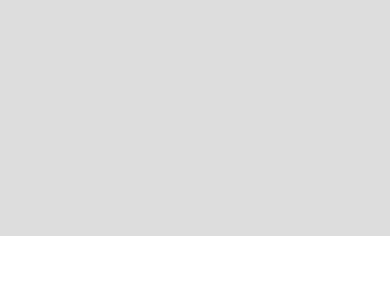
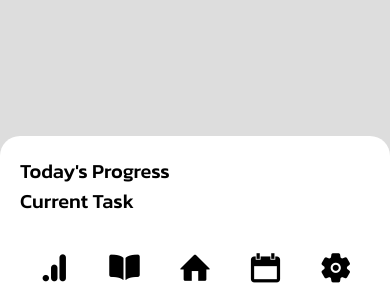
Before and after one commit to imperior-dev/AcademicGoals, a React Native app: screen / in a window 390 px wide. Shown: the part 544-844 px from the top of the page. Built offline with nearby package versions, Linux system fonts and the light colour scheme.

Commit message:
work done in school

```diff
--- a/assets/fonts/Font.tsx
+++ b/assets/Font.tsx
@@ -52,11 +52,27 @@ export function H4(props: any) {
     <Text
       style={{
         fontFamily: "Sora",
-        fontSize: scaleFactor * 16,
-        fontWeight: "500",
+        fontSize: scaleFactor * 18,
+        fontWeight: "400",
+        color: "white",
       }}
     >
       {props.children}
     </Text>
   );
 }
+
+export function H5(props: any) {
+  return (
+    <Text
+      style={{
+        fontFamily: "Sora",
+        fontSize: scaleFactor * 10,
+        fontWeight: "400",
+        color: "white",
+      }}
+    >
+      {props.children}
+    </Text>
+  );
+}
--- /dev/null
+++ b/assets/Icons.tsx
@@ -0,0 +1,39 @@
+import { Ionicons, Entypo, MaterialCommunityIcons } from "@expo/vector-icons";
+import { Dimensions } from "react-native";
+
+import { Constraints } from "./Global";
+
+const { width, height } = Dimensions.get("window");
+
+let IconSize = width / 12;
+if (Constraints.IsLandscape) {
+  IconSize = height / 26;
+}
+
+export function AnalyticsIcon(props: any) {
+  return (
+    <MaterialCommunityIcons
+      name="google-analytics"
+      size={IconSize}
+      color={props.color}
+    ></MaterialCommunityIcons>
+  );
+}
+
+export function HomeworkIcon(props: any) {
+  return <Ionicons name="book" size={IconSize} color={props.color}></Ionicons>;
+}
+
+export function HomeIcon(props: any) {
+  return <Entypo name="home" size={IconSize} color={props.color}></Entypo>;
+}
+
+export function CalendarIcon(props: any) {
+  return <Entypo name="calendar" size={IconSize} color={props.color}></Entypo>;
+}
+
+export function SettingsIcon(props: any) {
+  return (
+    <Ionicons name="settings" size={IconSize} color={props.color}></Ionicons>
+  );
+}
--- a/src/Main.tsx
+++ b/src/Main.tsx
@@ -1,28 +1,34 @@
-import { StyleSheet, View } from "react-native";
+import { StyleSheet, TouchableWithoutFeedback, View } from "react-native";
+import { useState } from "react";
 
 import { Dimensions } from "react-native";
-const { width, height } = Dimensions.get("window");
+const { width } = Dimensions.get("window");
 
 import { Constraints } from "../assets/Global";
 import Colors from "../assets/Colors";
 
+import Navbar from "./components/Navbar";
+
+import Analytics from "./components/Analytics";
+import Homework from "./components/Homework";
+import Home from "./components/Home";
+import Calendar from "./components/Calendar";
+import Settings from "./components/Settings";
+
 export default function Main() {
-  const sectionCount = Math.floor(width / 350);
+  const [page, setPage] = useState("home");
+
   if (Constraints.IsLandscape) {
     return (
       <View style={landscapeStyle.container}>
-        <View style={landscapeStyle.navbar}></View>
+        <View style={landscapeStyle.navbar}>
+          <Navbar setPage={setPage}></Navbar>
+        </View>
         <View style={landscapeStyle.content}>
-          <View style={landscapeStyle.primarySection}></View>
-          <View style={landscapeStyle.sectionsContainer}>
-            <View style={landscapeStyle.section1}></View>
-            {sectionCount > 3 ? (
-              <View style={landscapeStyle.section2}></View>
-            ) : undefined}
-            {sectionCount > 2 ? (
-              <View style={landscapeStyle.section3}></View>
-            ) : undefined}
+          <View style={landscapeStyle.primarySection}>
+            <Home></Home>
           </View>
+          <View style={landscapeStyle.sectionsContainer}></View>
         </View>
       </View>
     );
@@ -31,8 +37,16 @@ export default function Main() {
     <View style={portraitStyle.container}>
       <View style={portraitStyle.backgroundContainer}></View>
       <View style={portraitStyle.contentContainer}>
-        <View style={portraitStyle.content}></View>
-        <View style={portraitStyle.navbar}></View>
+        <View style={portraitStyle.content}>
+          {page == "analytics" ? <Analytics /> : undefined}
+          {page == "homework" ? <Homework /> : undefined}
+          {page == "home" ? <Home /> : undefined}
+          {page == "calendar" ? <Calendar /> : undefined}
+          {page == "settings" ? <Settings /> : undefined}
+        </View>
+        <View style={portraitStyle.navbar}>
+          <Navbar setPage={setPage}></Navbar>
+        </View>
       </View>
     </View>
   );
@@ -100,10 +114,13 @@ const portraitStyle = StyleSheet.create({
     right: 0,
     bottom: 0,
     left: 0,
+    justifyContent: "flex-end",
     position: "absolute",
   },
   content: {
-    flex: 1,
+    borderTopLeftRadius: Constraints.BorderRadius,
+    borderTopRightRadius: Constraints.BorderRadius,
+    backgroundColor: Colors.white,
   },
   navbar: {
     height: 64,
--- /dev/null
+++ b/src/components/Analytics.tsx
@@ -0,0 +1,17 @@
+import { View, StyleSheet } from "react-native";
+import { Constraints } from "../../assets/Global";
+
+export default function Analytics() {
+  if (Constraints.IsLandscape) {
+    return <View style={landscapeStyle.container}></View>;
+  }
+  return <View style={portraitStyle.container}></View>;
+}
+
+const landscapeStyle = StyleSheet.create({
+  container: {},
+});
+
+const portraitStyle = StyleSheet.create({
+  container: {},
+});
--- /dev/null
+++ b/src/components/Calendar.tsx
@@ -0,0 +1,17 @@
+import { View, StyleSheet } from "react-native";
+import { Constraints } from "../../assets/Global";
+
+export default function Calendar() {
+  if (Constraints.IsLandscape) {
+    return <View style={landscapeStyle.container}></View>;
+  }
+  return <View style={portraitStyle.container}></View>;
+}
+
+const landscapeStyle = StyleSheet.create({
+  container: {},
+});
+
+const portraitStyle = StyleSheet.create({
+  container: {},
+});
--- /dev/null
+++ b/src/components/Home.tsx
@@ -0,0 +1,62 @@
+import { View, StyleSheet } from "react-native";
+
+import { Constraints } from "../../assets/Global";
+import { H2 } from "../../assets/Font";
+
+export default function Home() {
+  if (Constraints.IsLandscape) {
+    return (
+      <View style={landscapeStyle.container}>
+        <View style={landscapeStyle.currentTaskContainer}>
+          <View style={{ flex: 1 }}></View>
+        </View>
+        <View style={landscapeStyle.progressContainer}></View>
+        <View style={landscapeStyle.space}></View>
+        <View style={landscapeStyle.timeContainer}></View>
+      </View>
+    );
+  }
+  return (
+    <View style={portraitStyle.container}>
+      <H2>Today's Progress</H2>
+      <ProgressBar />
+      <H2>Current Task</H2>
+      <CurrentTaskPlate />
+    </View>
+  );
+}
+
+const portraitStyle = StyleSheet.create({
+  container: {
+    padding: 20,
+  },
+});
+
+const landscapeStyle = StyleSheet.create({
+  container: {
+    flex: 1,
+    flexDirection: "row",
+  },
+  currentTaskContainer: {
+    backgroundColor: "black",
+    aspectRatio: 2,
+  },
+  progressContainer: {
+    aspectRatio: 2,
+  },
+  space: {
+    flex: 1,
+  },
+  timeContainer: {
+    aspectRatio: 1.3,
+    backgroundColor: "black",
+  },
+});
+
+function ProgressBar() {
+  return <View></View>;
+}
+
+function CurrentTaskPlate() {
+  return <View></View>;
+}
--- /dev/null
+++ b/src/components/Homework.tsx
@@ -0,0 +1,140 @@
+import { View, StyleSheet, ScrollView, SafeAreaView } from "react-native";
+import { Constraints } from "../../assets/Global";
+
+import { H3, H4, H5 } from "../../assets/Font";
+
+const homeworks = [
+  {
+    subject: "Math",
+    time: "30 Mins",
+    date: "30/4/2023",
+  },
+  {
+    subject: "English",
+    time: "15 Mins",
+    date: "30/4/2023",
+  },
+  {
+    subject: "SST",
+    time: "25 Mins",
+    date: "30/4/2023",
+  },
+  {
+    subject: "Science",
+    time: "45 Mins",
+    date: "30/4/2023",
+  },
+  // {
+  //   subject: "Arts",
+  //   time: "30 Mins",
+  //   date: "30/4/2023",
+  // },
+  // {
+  //   subject: "Biology",
+  //   time: "15 Mins",
+  //   date: "30/4/2023",
+  // },
+  // {
+  //   subject: "Chemistry",
+  //   time: "25 Mins",
+  //   date: "30/4/2023",
+  // },
+  // {
+  //   subject: "History",
+  //   time: "45 Mins",
+  //   date: "30/4/2023",
+  // },
+  // {
+  //   subject: "Hindi",
+  //   time: "30 Mins",
+  //   date: "30/4/2023",
+  // },
+];
+
+export default function Homework() {
+  if (Constraints.IsLandscape) {
+    return <View style={landscapeStyle.container}></View>;
+  }
+  return (
+    <View style={portraitStyle.container}>
+      <SafeAreaView>
+        <ScrollView>
+          {homeworks.map(({ subject, time, date }) => {
+            return (
+              <HomeworkCard
+                subject={subject}
+                time={time}
+                date={date}
+                key={subject}
+              />
+            );
+          })}
+        </ScrollView>
+      </SafeAreaView>
+    </View>
+  );
+}
+
+const landscapeStyle = StyleSheet.create({
+  container: {},
+});
+
+const portraitStyle = StyleSheet.create({
+  container: {},
+});
+
+function HomeworkCard(props: { subject: string; time: string; date: string }) {
+  return (
+    <View style={homeworkCardStyle.container}>
+      <View style={homeworkCardStyle.body}>
+        <View style={homeworkCardStyle.subjectContainer}>
+          <H3>{props.subject}</H3>
+        </View>
+        <View style={homeworkCardStyle.timeContainer}>
+          <H4>{props.time}</H4>
+          <View style={homeworkCardStyle.values}>
+            <H5>Time Remaining</H5>
+          </View>
+        </View>
+        <View style={homeworkCardStyle.dateContainer}>
+          <H4>{props.date}</H4>
+          <View style={homeworkCardStyle.values}>
+            <H5>Due Date</H5>
+          </View>
+        </View>
+      </View>
+    </View>
+  );
+}
+
+const homeworkCardStyle = StyleSheet.create({
+  container: {
+    margin: 20,
+    marginBottom: 0,
+  },
+  body: {
+    width: "100%",
+    aspectRatio: 4 / 1,
+    borderRadius: Constraints.BorderRadius,
+    backgroundColor: "pink",
+    flexDirection: "row",
+  },
+  subjectContainer: {
+    flex: 1,
+    alignItems: "center",
+    justifyContent: "center",
+  },
+  timeContainer: {
+    flex: 1,
+    alignItems: "center",
+    justifyContent: "center",
+  },
+  dateContainer: {
+    flex: 1,
+    alignItems: "center",
+    justifyContent: "center",
+  },
+  values: {
+    // marginBottom: 8,
+  },
+});
--- /dev/null
+++ b/src/components/Navbar.tsx
@@ -0,0 +1,92 @@
+import { StyleSheet, View, TouchableOpacity } from "react-native";
+
+import { Constraints } from "../../assets/Global";
+
+import {
+  AnalyticsIcon,
+  CalendarIcon,
+  HomeIcon,
+  HomeworkIcon,
+  SettingsIcon,
+} from "../../assets/Icons";
+
+const IconColor = "black";
+
+export default function Navbar(props: any) {
+  const { setPage } = props;
+  if (Constraints.IsLandscape) {
+    return (
+      <View style={landscapeStyle.container}>
+        <View style={landscapeStyle.lastIconContainer}>
+          <View>
+            <SettingsIcon color={IconColor} />
+          </View>
+        </View>
+      </View>
+    );
+  }
+  return (
+    <View style={portraitStyle.contianer}>
+      <TouchableOpacity
+        onPress={() => {
+          setPage("analytics");
+        }}
+      >
+        <AnalyticsIcon color={IconColor} />
+      </TouchableOpacity>
+      <TouchableOpacity
+        onPress={() => {
+          setPage("homework");
+        }}
+      >
+        <HomeworkIcon color={IconColor} />
+      </TouchableOpacity>
+      <TouchableOpacity
+        onPress={() => {
+          setPage("home");
+        }}
+      >
+        <HomeIcon color={IconColor} />
+      </TouchableOpacity>
+      <TouchableOpacity
+        onPress={() => {
+          setPage("calendar");
+        }}
+      >
+        <CalendarIcon color={IconColor} />
+      </TouchableOpacity>
+      <TouchableOpacity
+        onPress={() => {
+          setPage("settings");
+        }}
+      >
+        <SettingsIcon color={IconColor} />
+      </TouchableOpacity>
+    </View>
+  );
+}
+
+const landscapeStyle = StyleSheet.create({
+  container: {
+    flex: 1,
+    marginTop: 20,
+    alignItems: "center",
+  },
+  icon: {
+    marginTop: 10,
+  },
+  lastIconContainer: {
+    flex: 1,
+    justifyContent: "flex-end",
+    paddingBottom: 10,
+  },
+});
+
+const portraitStyle = StyleSheet.create({
+  contianer: {
+    flex: 1,
+    flexDirection: "row",
+    alignItems: "center",
+    justifyContent: "space-evenly",
+  },
+});
--- /dev/null
+++ b/src/components/Settings.tsx
@@ -0,0 +1,17 @@
+import { View, StyleSheet } from "react-native";
+import { Constraints } from "../../assets/Global";
+
+export default function Settings() {
+  if (Constraints.IsLandscape) {
+    return <View style={landscapeStyle.container}></View>;
+  }
+  return <View style={portraitStyle.container}></View>;
+}
+
+const landscapeStyle = StyleSheet.create({
+  container: {},
+});
+
+const portraitStyle = StyleSheet.create({
+  container: {},
+});
```
